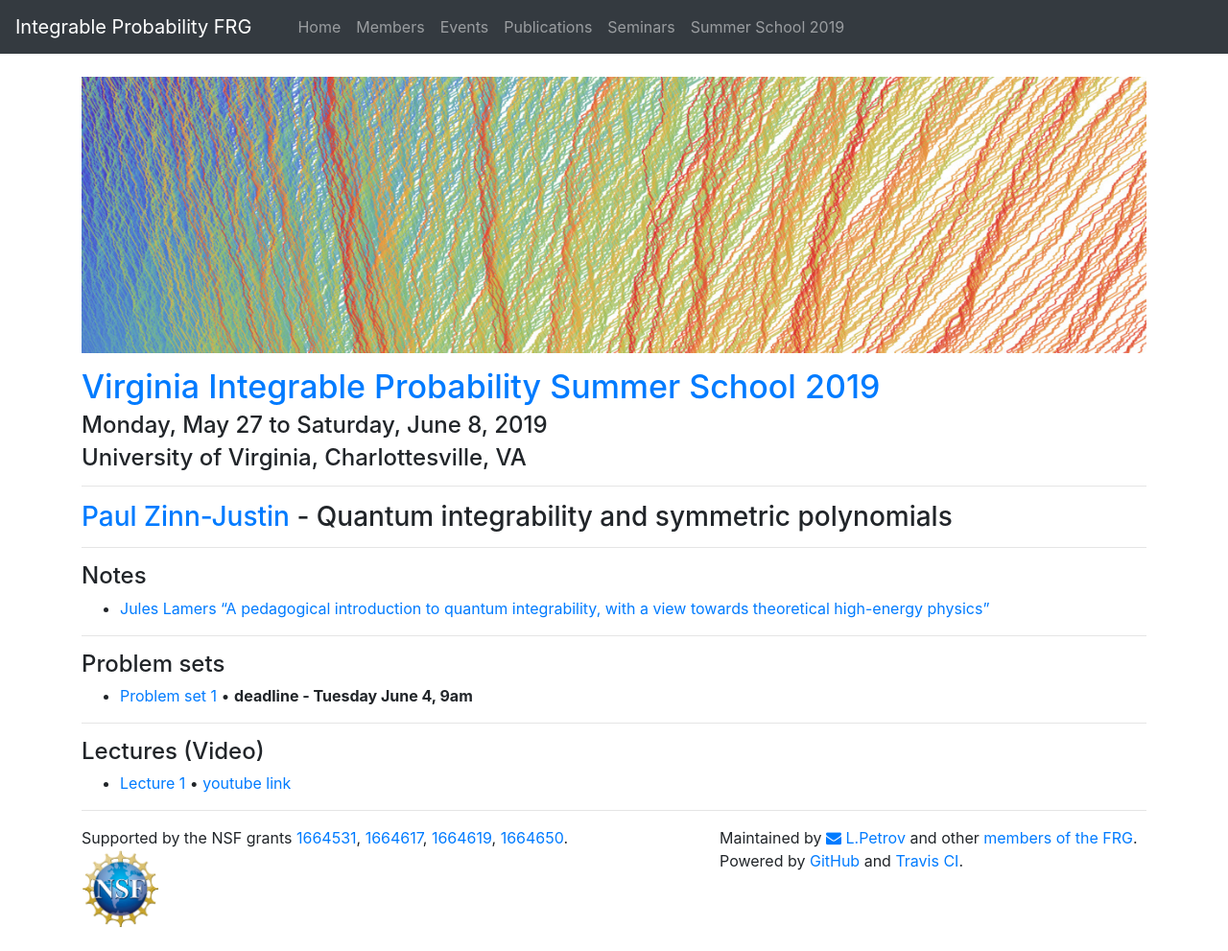
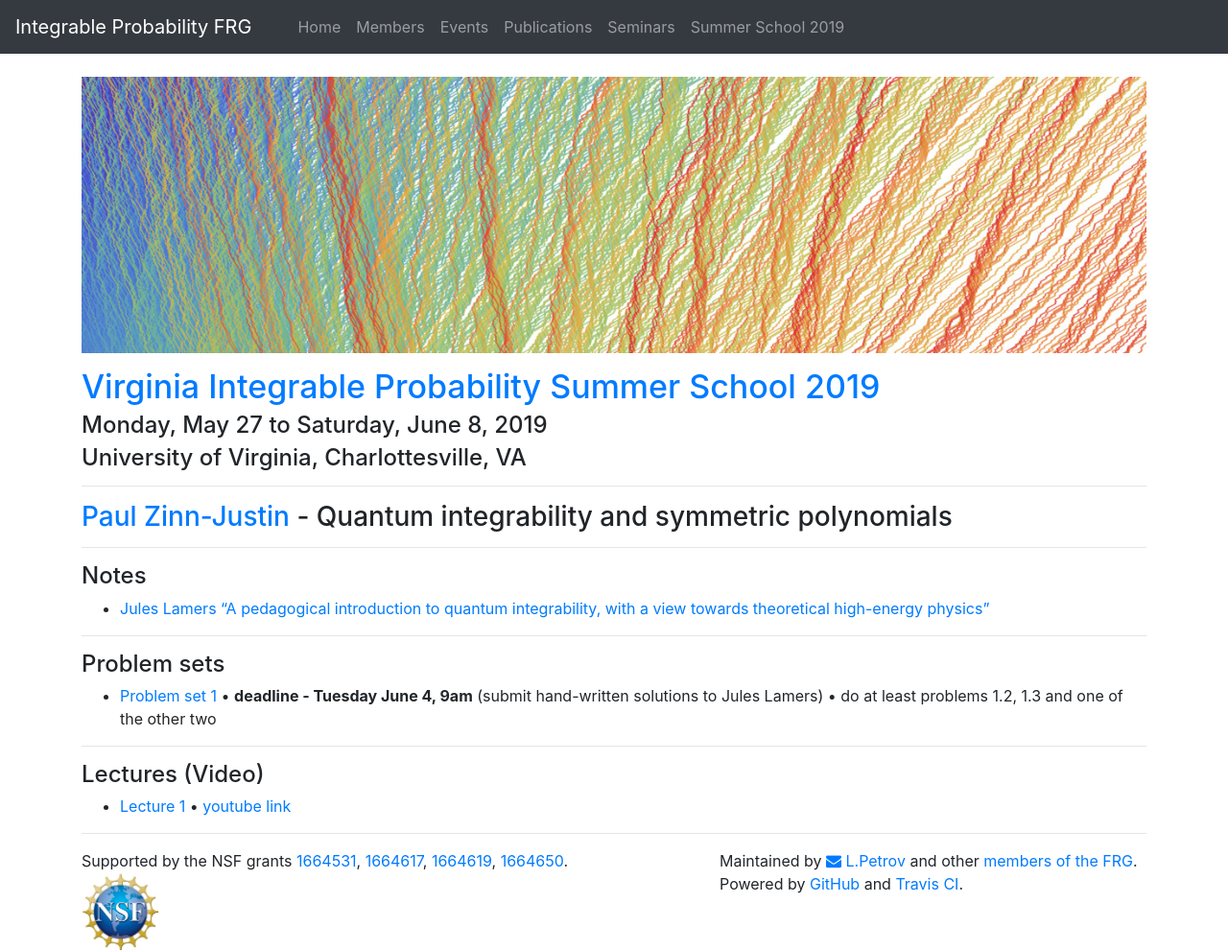
Before and after one commit to int-prob/int-prob-code, a Jekyll site: the page built from vipss2019/zinnjustin.md, in a window 1280 px wide. Shown: the whole page at 96% size. Built offline with Jekyll 4.4.1, drawn with Linux system fonts in a browser that asks for light colours; nearby versions of some CDN libraries; before the commit the page ends 967 px from its top, so only the background shows below that.

Commit message:
update zinnjustin.md at Mon Jun  3 14:19:04 EDT 2019

```diff
--- a/vipss2019/zinnjustin.md
+++ b/vipss2019/zinnjustin.md
@@ -27,7 +27,7 @@ permalink: /vipss2019/zinnjustin/
 
 ### Problem sets
 
-- [Problem set 1]({{site.url}}/vipss2019/zinnjustin/ZJ1_tutorial.pdf) &bull; **deadline - Tuesday June 4, 9am**
+- [Problem set 1]({{site.url}}/vipss2019/zinnjustin/ZJ1_tutorial.pdf) &bull; **deadline - Tuesday June 4, 9am** (submit hand-written solutions to Jules Lamers) &bull; do at least problems 1.2, 1.3 and one of the other two
 
 ---
 
```
